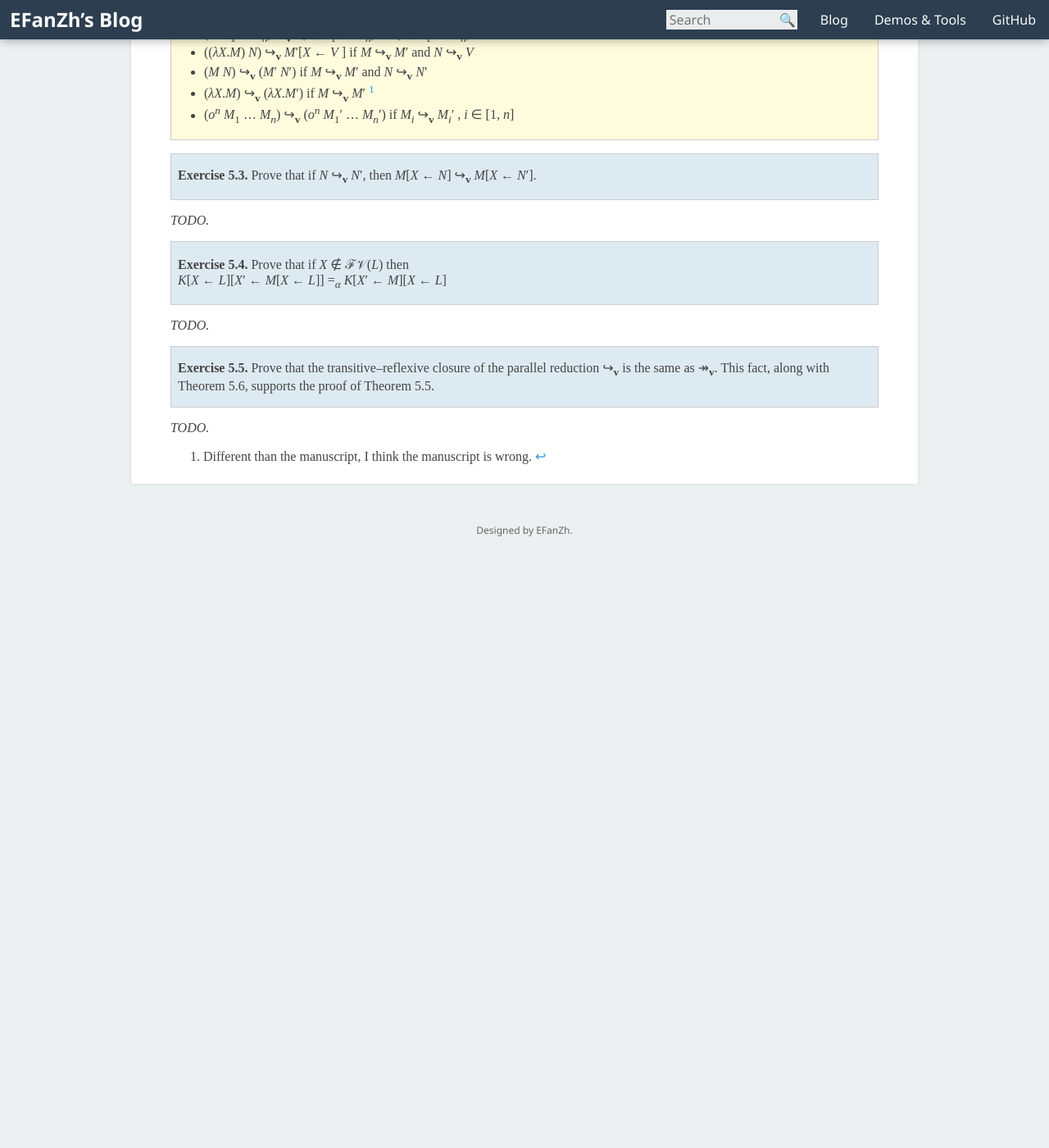
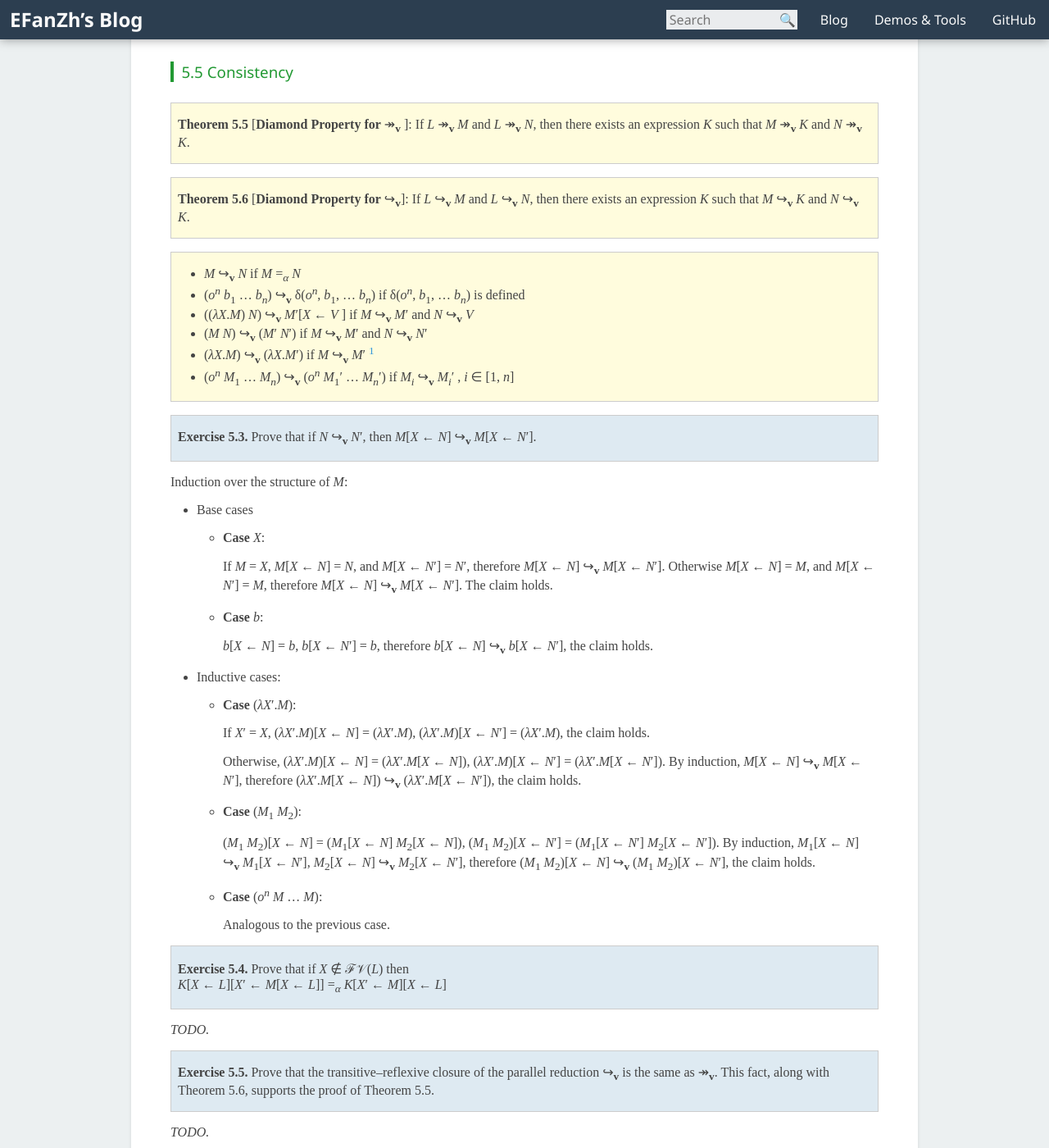
Before and after one commit to fuzeyi/efanzh.github.io, a Jekyll site: the page built from _posts/2016-06-04-programming-languages-and-lambda-calculi-exercises.md, in a window 1280 px wide and 1400 px high, scrolled down 16337 px. Shown: the whole window at 82% size. Built offline with Jekyll 4.4.1, drawn with Linux system fonts in a browser that asks for light colours; before the commit the page ends 17040 px from its top, so only the background shows below that; some of the changed text lies outside the part shown.

Commit message:
Exercise 5.3 is done

```diff
--- a/_posts/2016-06-04-programming-languages-and-lambda-calculi-exercises.md
+++ b/_posts/2016-06-04-programming-languages-and-lambda-calculi-exercises.md
@@ -679,6 +679,17 @@ a normal form expression, therefore ((*λx*.*x* *x*) (*λx*.*x* *x*)) has no nor
 
 ### Chapter 5: ISWIM
 
+#### 5.1 ISWIM Expressions
+
+> - *M*, *N*, *L*, *K* = *X* | (*λX*.*M*) | (*M* *M*) | *b* | (*o*<sup>*n*</sup> *M* … *M*)
+> - *X* = a variable: *x*, *y*, …
+> - *b* = a basic constant
+> - *o*<sup>*n*</sup> = an *n*-ary primitive operation
+
+> - *b* = {⸢*n*⸣ | *n* ∈ ℤ}
+> - *o*<sup>1</sup> = {`add1`, `sub1`, `iszero`}
+> - *o*<sup>2</sup> = {+, −, ∗, ↑}
+
 #### 5.2 ISWIM Reductions
 
 > **Exercise 5.1.** Show a reduction of \\
@@ -735,7 +746,40 @@ So *eval*<sub>1</sub>(*λx*.(*λy*.*y*) (*λz*.*z*)) = `function1`, and
 > **Exercise 5.3.** Prove that if *N* ↪<sub>**v**</sub> *N*′, then *M*[*X* ← *N*] ↪<sub>**v**</sub> *M*[*X* ← *N*′].
 {: exercise}
 
-*TODO.*
+Induction over the structure of *M*:
+
+- Base cases
+    - **Case** *X*:
+
+        If *M* = *X*, *M*[*X* ← *N*] = *N*, and *M*[*X* ← *N*′] = *N*′, therefore *M*[*X* ← *N*] ↪<sub>**v**</sub>
+        *M*[*X* ← *N*′]. Otherwise *M*[*X* ← *N*] = *M*, and *M*[*X* ← *N*′] = *M*, therefore *M*[*X* ← *N*]
+        ↪<sub>**v**</sub> *M*[*X* ← *N*′]. The claim holds.
+
+    - **Case** *b*:
+
+        *b*[*X* ← *N*] = *b*, *b*[*X* ← *N*′] = *b*, therefore *b*[*X* ← *N*] ↪<sub>**v**</sub> *b*[*X* ← *N*′], the
+        claim holds.
+
+- Inductive cases:
+    - **Case** (*λX*′.*M*):
+
+        If *X*′ = *X*, (*λX*′.*M*)[*X* ← *N*] = (*λX*′.*M*), (*λX*′.*M*)[*X* ← *N*′] = (*λX*′.*M*), the claim holds.
+
+        Otherwise, (*λX*′.*M*)[*X* ← *N*] = (*λX*′.*M*[*X* ← *N*]), (*λX*′.*M*)[*X* ← *N*′] = (*λX*′.*M*[*X* ← *N*′]).
+        By induction, *M*[*X* ← *N*] ↪<sub>**v**</sub> *M*[*X* ← *N*′], therefore (*λX*′.*M*[*X* ← *N*])
+        ↪<sub>**v**</sub> (*λX*′.*M*[*X* ← *N*′]), the claim holds.
+
+    - **Case** (*M*<sub>1</sub> *M*<sub>2</sub>):
+
+        (*M*<sub>1</sub> *M*<sub>2</sub>)[*X* ← *N*] = (*M*<sub>1</sub>[*X* ← *N*] *M*<sub>2</sub>[*X* ← *N*]),
+        (*M*<sub>1</sub> *M*<sub>2</sub>)[*X* ← *N*′] = (*M*<sub>1</sub>[*X* ← *N*′] *M*<sub>2</sub>[*X* ← *N*′]). By
+        induction, *M*<sub>1</sub>[*X* ← *N*] ↪<sub>**v**</sub> *M*<sub>1</sub>[*X* ← *N*′], *M*<sub>2</sub>[*X* ← *N*]
+        ↪<sub>**v**</sub> *M*<sub>2</sub>[*X* ← *N*′], therefore (*M*<sub>1</sub> *M*<sub>2</sub>)[*X* ← *N*]
+        ↪<sub>**v**</sub> (*M*<sub>1</sub> *M*<sub>2</sub>)[*X* ← *N*′], the claim holds.
+
+    - **Case** (*o*<sup>*n*</sup> *M* … *M*):
+
+        Analogous to the previous case.
 
 > **Exercise 5.4.** Prove that if *X* ∉ ℱ𝒱(*L*) then \\
 > *K*[*X* ← *L*][*X*′ ← *M*[*X* ← *L*]] =<sub>*α*</sub> *K*[*X*′ ← *M*][*X* ← *L*]
```
